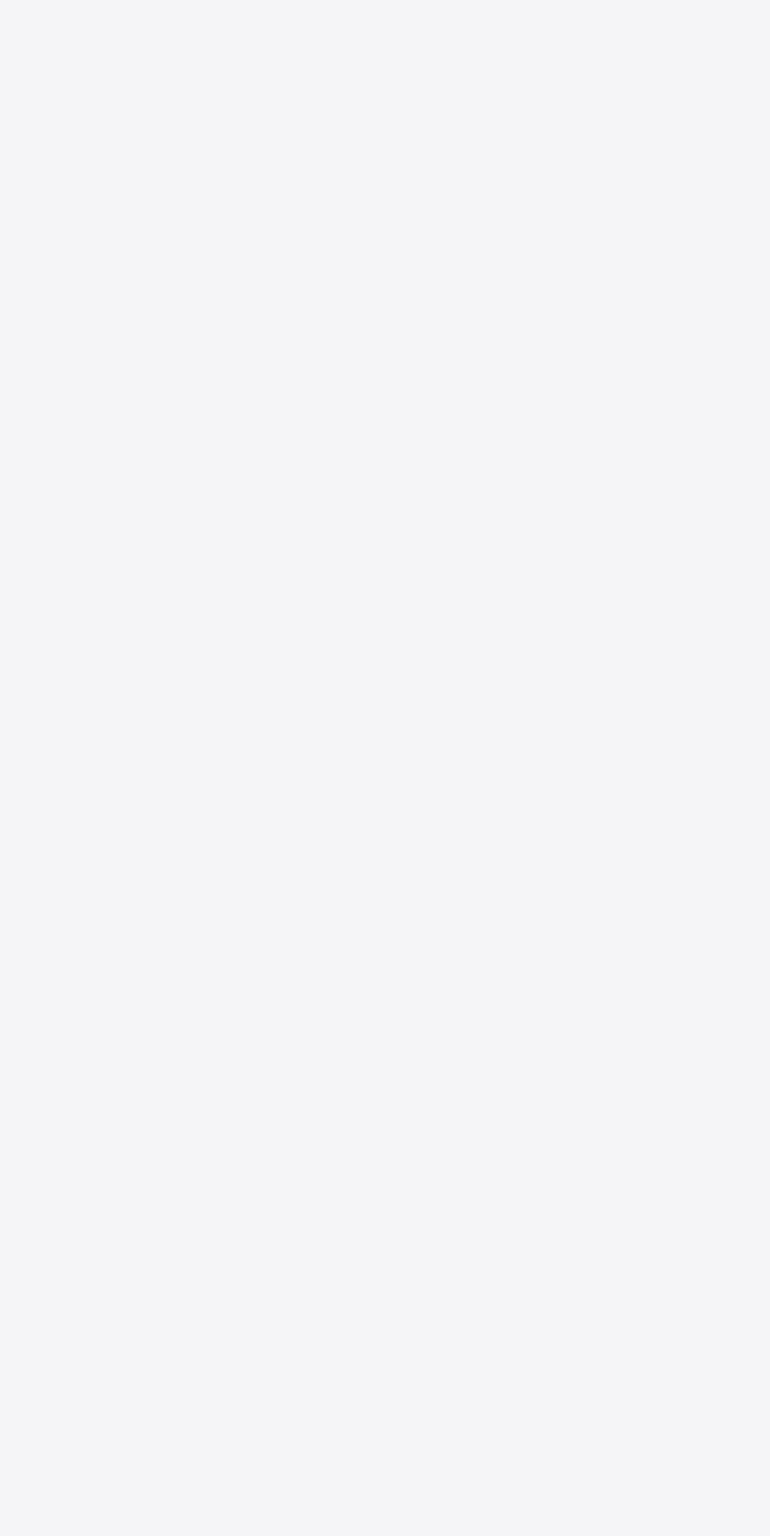
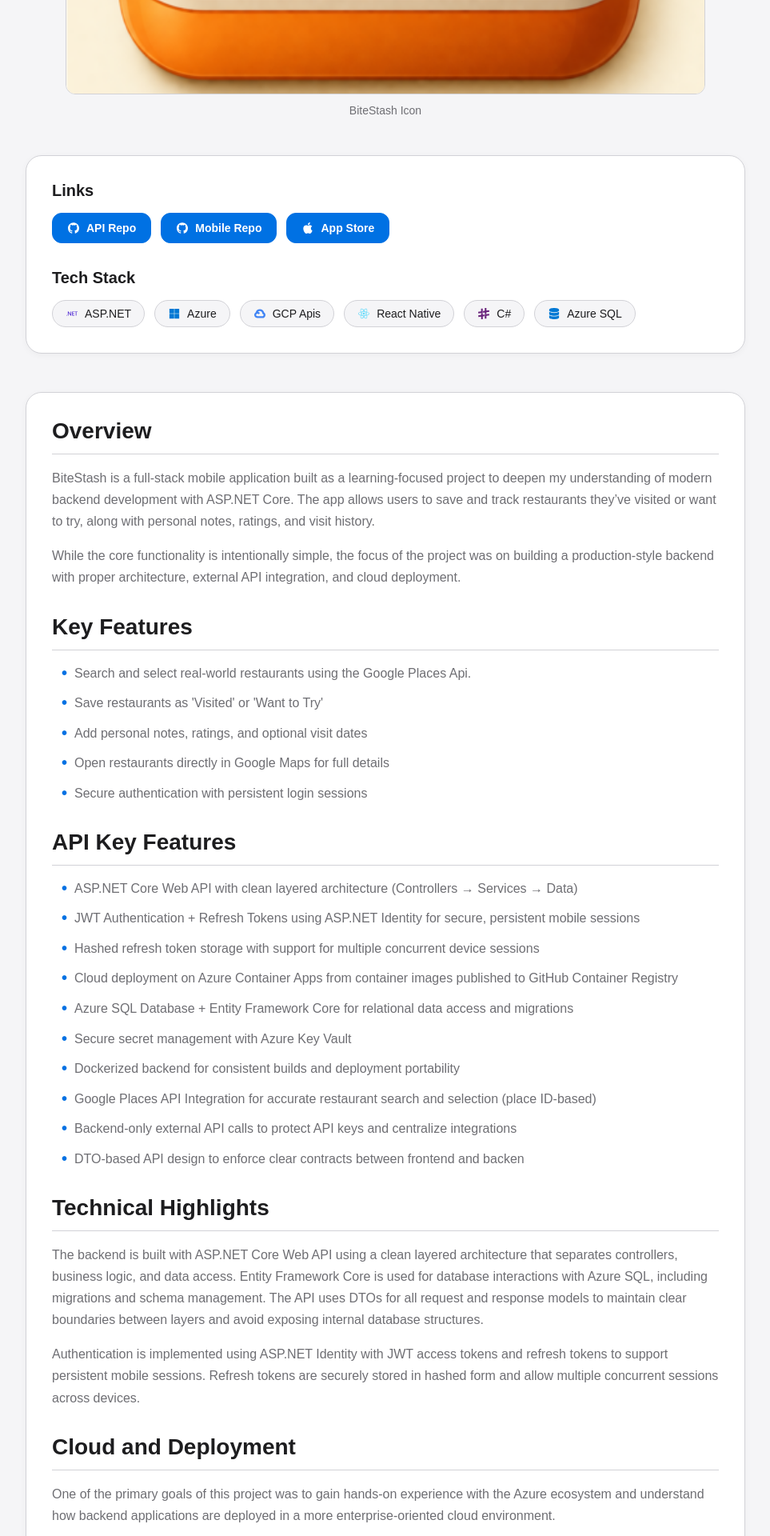
Before and after one commit to AlexAxenti/Portfolio, a Next.js app: page /projects/BiteStash in a window 1280 px wide. Before the commit this address had no page. Shown: the part 840-2760 px from the top of the page at 80% size, without its empty margins (158-1121 px from the left). Before the commit the page ends 800 px from the top, so only its background shows below. Built offline with nearby package versions, Linux system fonts and the light colour scheme.

Commit message:
bite stash project

```diff
--- a/package.json
+++ b/package.json
@@ -12,7 +12,7 @@
     "next": "16.1.1",
     "react": "19.2.3",
     "react-dom": "19.2.3",
-    "react-icons": "^5.5.0"
+    "react-icons": "^5.6.0"
   },
   "devDependencies": {
     "@types/node": "^20",
--- a/src/data/projects.tsx
+++ b/src/data/projects.tsx
@@ -1,5 +1,25 @@
-import { SiTypescript, SiRust, SiReact, SiNextdotjs, SiNestjs, SiPostgresql, SiDocker, SiGooglechrome, SiApple, SiRedis, SiSupabase, SiStripe, SiExpo, SiExpress, SiSqlite, SiGithub } from "react-icons/si";
+import {
+  SiTypescript,
+  SiRust,
+  SiReact,
+  SiNextdotjs,
+  SiNestjs,
+  SiPostgresql,
+  SiDocker,
+  SiGooglechrome,
+  SiApple,
+  SiRedis,
+  SiSupabase,
+  SiStripe,
+  SiExpo,
+  SiExpress,
+  SiSqlite,
+  SiGithub,
+  SiDotnet,
+  SiGooglecloud,
+  SiSharp } from "react-icons/si";
 import { HiExternalLink } from "react-icons/hi";
+import { FaMicrosoft, FaDatabase } from "react-icons/fa";
 
 // export type ProjectStatus = "completed" | "in-progress"
 
@@ -128,7 +148,7 @@
     dateRange: "2025 - 2026",
     displayHomepage: true,
   },
-    {
+  {
     id: "ScreenTimeTracker",
     title: "Screen Time Tracker",
     category: "Windows App",
@@ -184,10 +204,10 @@
           items: [
             "Tracks active foreground applications.",
             "Detects idle/AFK time so usage doesn’t keep counting when you’re away.",
-            "Aggregates raw samples into time segments for cleaner analytics and better DB performance.",
             "Dashboard views for Daily / Weekly summaries, top apps, timelines and other interesting statistics.",
             "Settings to tailor performance + privacy (hide vs destroy on close, start on windows start up, disable tracking specific apps, pause / resume tracking).",
-            "Local-first by design: all data stays on-device in SQLite."
+            "Local-first by design: all data stays on-device in SQLite.",
+            "Aggregates raw samples into time segments for cleaner analytics and better DB performance.",
           ]
         }
       ]
@@ -220,6 +240,117 @@
       { url: "https://github.com/AlexAxenti/screen_time/releases", label: "Releases Installation", icon: <SiGithub /> },
     ],
     githubUrl: "https://github.com/AlexAxenti/screen_time",
+    dateRange: "2026",
+    displayHomepage: true,
+  },
+  {
+    id: "BiteStash",
+    title: "BiteStash",
+    category: "Mobile App and ASP.NET Core API",
+    subtitle: "A mobile app that helps you remember your favourite restaurants.",
+    projectStatus: ProjectStatus.Completed,
+    media: [
+      {
+        type: "image",
+        src: "/bite_stash_icon.png",
+        alt: "BiteStash Icon Screenshot",
+        caption: "BiteStash Icon",
+      }
+    ],
+    content: [
+    {
+      type: "section",
+      title: "Overview",
+      blocks: [
+        {
+          type: "paragraph",
+          content: "BiteStash is a full-stack mobile application built as a learning-focused project to deepen my understanding of modern backend development with ASP.NET Core. The app allows users to save and track restaurants they’ve visited or want to try, along with personal notes, ratings, and visit history."
+        },
+        {
+          type: "paragraph",
+          content: "While the core functionality is intentionally simple, the focus of the project was on building a production-style backend with proper architecture, external API integration, and cloud deployment."
+        }
+      ]
+    },
+    {
+      type: "section",
+      title: "Key Features",
+      blocks: [
+        {
+          type: "bullets",
+          items: [
+            "Search and select real-world restaurants using the Google Places Api.",
+            "Save restaurants as 'Visited' or 'Want to Try'",
+            "Add personal notes, ratings, and optional visit dates",
+            "Open restaurants directly in Google Maps for full details",
+            "Secure authentication with persistent login sessions",
+          ]
+        }
+      ]
+    },
+    {
+      type: "section",
+      title: "API Key Features",
+      blocks: [
+        {
+          type: "bullets",
+          items: [
+            "ASP.NET Core Web API with clean layered architecture (Controllers → Services → Data)",
+            "JWT Authentication + Refresh Tokens using ASP.NET Identity for secure, persistent mobile sessions",
+            "Hashed refresh token storage with support for multiple concurrent device sessions",
+            "Cloud deployment on Azure Container Apps from container images published to GitHub Container Registry",
+            "Azure SQL Database + Entity Framework Core for relational data access and migrations",
+            "Secure secret management with Azure Key Vault",
+            "Dockerized backend for consistent builds and deployment portability",
+            "Google Places API Integration for accurate restaurant search and selection (place ID-based)",
+            "Backend-only external API calls to protect API keys and centralize integrations",
+            "DTO-based API design to enforce clear contracts between frontend and backen"
+          ]
+        }
+      ]
+    },
+    {
+      type: "section",
+      title: "Technical Highlights",
+      blocks: [
+        {
+          type: "paragraph",
+          content: "The backend is built with ASP.NET Core Web API using a clean layered architecture that separates controllers, business logic, and data access. Entity Framework Core is used for database interactions with Azure SQL, including migrations and schema management. The API uses DTOs for all request and response models to maintain clear boundaries between layers and avoid exposing internal database structures."
+        },
+        {
+          type: "paragraph",
+          content: "Authentication is implemented using ASP.NET Identity with JWT access tokens and refresh tokens to support persistent mobile sessions. Refresh tokens are securely stored in hashed form and allow multiple concurrent sessions across devices."
+        }
+      ]
+    },
+    {
+      type: "section",
+      title: "Cloud and Deployment",
+      blocks: [
+        {
+          type: "paragraph",
+          content: "One of the primary goals of this project was to gain hands-on experience with the Azure ecosystem and understand how backend applications are deployed in a more enterprise-oriented cloud environment."
+        },
+        {
+          type: "paragraph",
+          content: "This led to a deployment pipeline where the backend is containerized using Docker, published as an image to GitHub Container Registry (GHCR), and deployed to Azure Container Apps. The application uses Azure SQL Database for persistent storage, while Azure Key Vault is used to securely manage sensitive configuration such as connection strings and API keys, ensuring a clear separation between code and infrastructure."
+        }
+      ]
+    }
+  ],
+    techStack: [
+      { icon: <SiDotnet />, label: "ASP.NET", iconStyle: { color: "#512BD4" } },
+      { icon: <FaMicrosoft />, label: "Azure", iconStyle: { color: "#0078D4" } },
+      { icon: <SiGooglecloud />, label: "GCP Apis", iconStyle: { color: "#4285F4" } },
+      { icon: <SiReact />, label: "React Native", iconStyle: { color: "#61DAFB" } },
+      { icon: <SiSharp />, label: "C#", iconStyle: { color: "#68217A" } },
+      { icon: <FaDatabase />, label: "Azure SQL", iconStyle: { color: "#0078D4" } },
+    ],
+    externalLinks: [
+      { url: "https://github.com/AlexAxenti/BiteStashApi", label: "API Repo", icon: <SiGithub /> },
+      { url: "https://github.com/AlexAxenti/BiteStashMobile", label: "Mobile Repo", icon: <SiGithub /> },
+      { url: "https://apps.apple.com/us/app/bitestash/id6761634953", label: "App Store", icon: <SiApple /> },
+    ],
     dateRange: "2026",
     displayHomepage: true,
   },
```
Also changed, not shown: public/bite_stash_icon.png (added), 1 other file (tests, documents, lock files or other folders).
